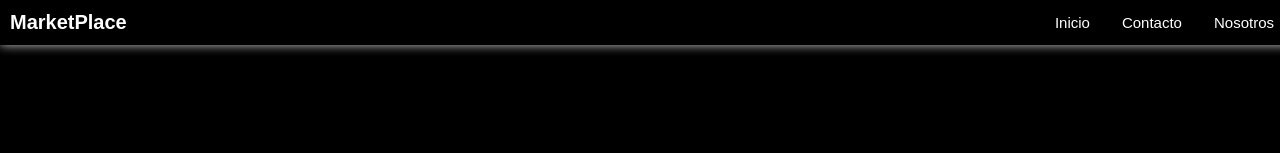
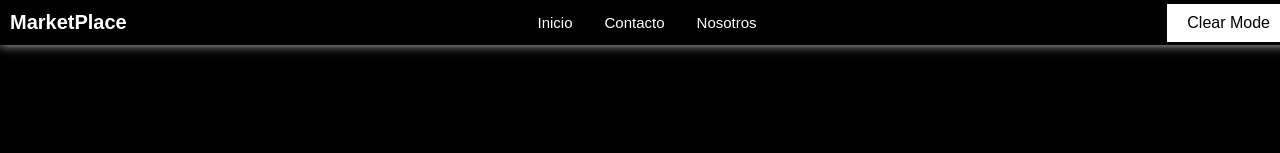
Before and after one commit to lucasjerez94/marketplace-react, a React (Create React App) app: page / in a window 1280 px wide. Shown: the top 153 px of the page. Built offline with nearby package versions, Linux system fonts and the light colour scheme.

Commit message:
button clear-mode o dark-mode

```diff
--- a/src/App.css
+++ b/src/App.css
@@ -24,6 +24,27 @@ body {
 /*-------------------------------*/
 
 /*--Individual Component Styles*--/
+/*Button*/
+.buttom-component {
+  padding: 10px 20px;
+  font-size: 16px;
+  cursor: pointer;
+  transition: background-color 0.3s ease, color 0.3s ease;
+  border: none;
+}
+
+.light {
+  background-color: #fff;
+  color: #000;
+}
+
+.dark {
+  background-color: #333;
+  color: #fff;
+}
+
+/*-------------------------------*/
+
 
 /*Header*/
 .header-container {
--- a/src/App.jsx
+++ b/src/App.jsx
@@ -1,7 +1,7 @@
 import { useState } from 'react';
 import './App.css';
-import {Header, Hero, Footer} from './atoms';
-import {Sidebar, Main} from './molecules';
+import {Hero, Footer} from './atoms';
+import {Header, Sidebar, Main} from './molecules';
 
 function App() {
 
--- /dev/null
+++ b/src/atoms/Button.jsx
@@ -0,0 +1,20 @@
+import { useState } from "react";
+
+const Button = () => {
+  const [isDarkMode, setDarkMode] = useState(false);
+
+  const toggleTheme = () => {
+    setDarkMode(!isDarkMode);
+  };
+
+  return (
+    <button
+      className={`buttom-component ${isDarkMode ? 'dark' : 'light'}`}
+      onClick={toggleTheme}
+    >
+      {isDarkMode ? 'Dark Mode' : 'Clear Mode'}
+    </button>
+  );
+};
+
+export default Button;
--- a/src/atoms/index.js
+++ b/src/atoms/index.js
@@ -1,6 +1,5 @@
-import { Header } from "./Header";
 import { Hero } from "./Hero";
 import { Searchbar } from "./Searchbar";
 import { Footer } from "./Footer";
 
-export {Header, Hero, Searchbar, Footer};
+export {Hero, Searchbar, Footer};
--- a/src/atoms/Header.jsx
+++ b/src/molecules/Header.jsx
@@ -1,3 +1,5 @@
+import Button from '../atoms/Button';
+
 export const Header = () => {
     return(
         <div className="header-container">
@@ -9,6 +11,7 @@ export const Header = () => {
                     <li><a href="#">Nosotros</a></li>
                 </ul>
             </nav>
+            <Button />
         </div>
     );
 };
--- a/src/molecules/index.js
+++ b/src/molecules/index.js
@@ -1,4 +1,5 @@
+import { Header } from "./Header";
 import { Sidebar } from "./Sidebar";
 import { Main } from "./Main";
 
-export {Sidebar, Main};
+export {Header,Sidebar, Main};
```
